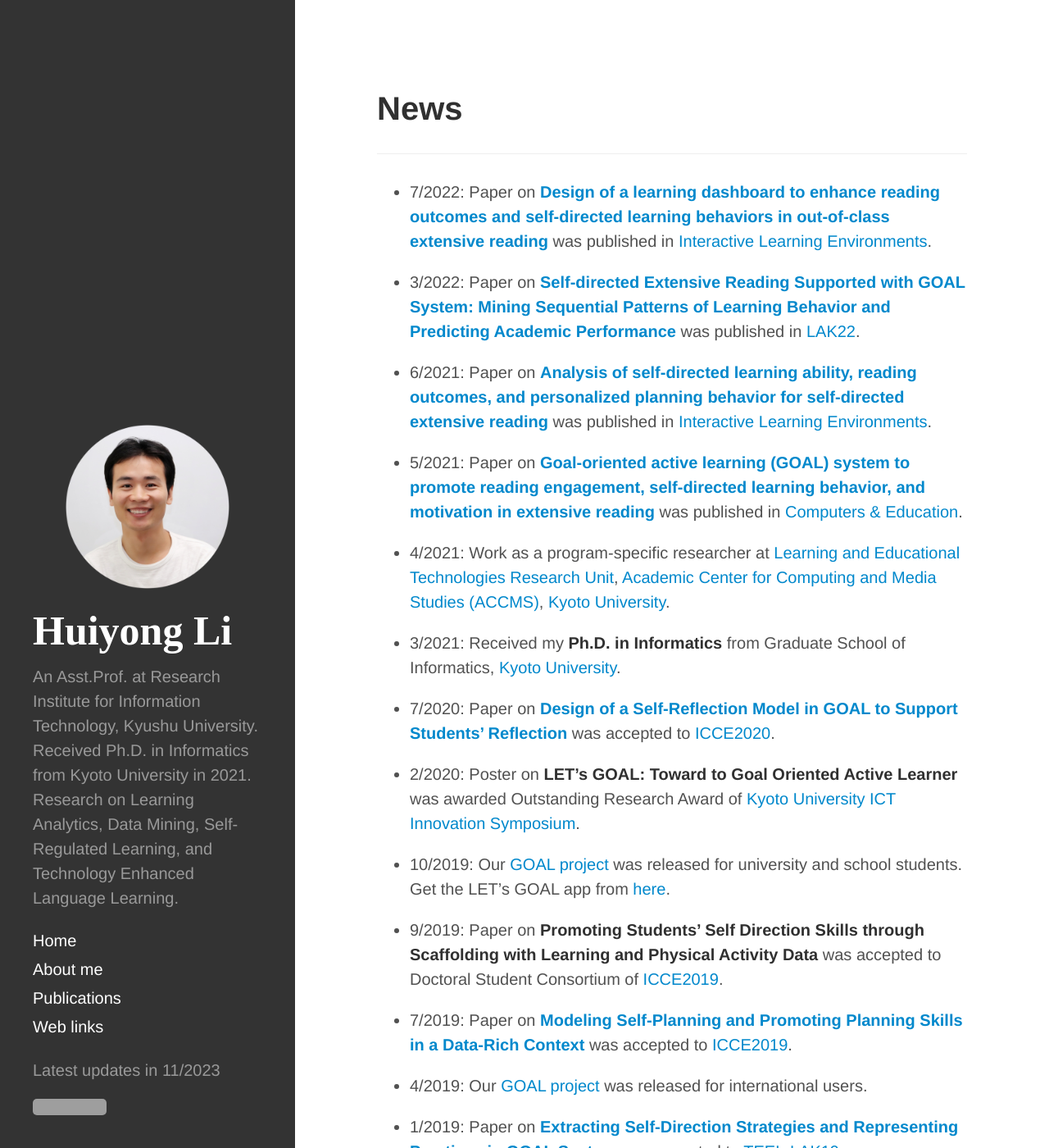
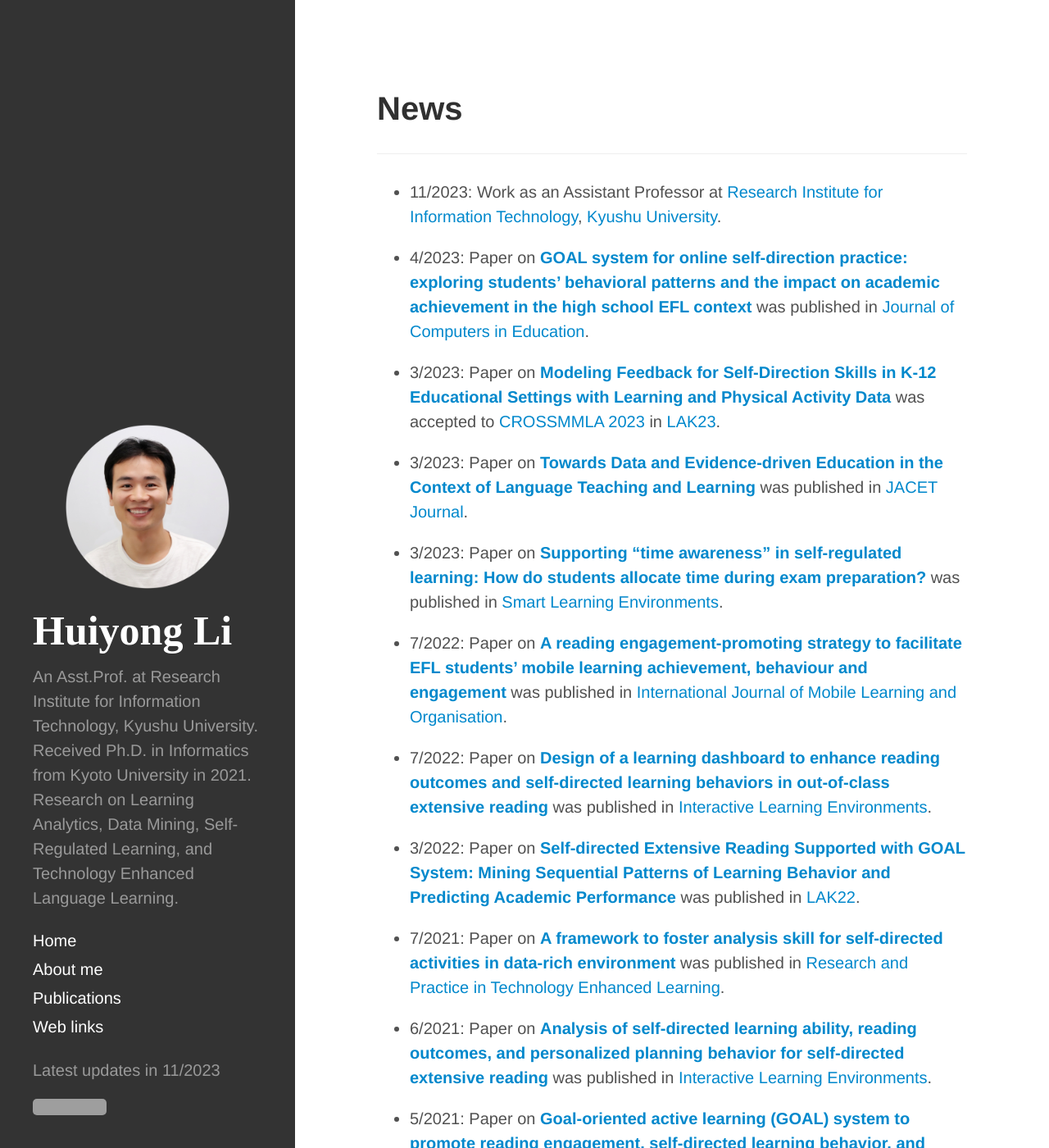
Before and after one commit to li-huiyong/li-huiyong.github.io, a Jekyll site: the page built from index.md, in a window 1280 px wide and 1400 px high. Shown: the whole window at 82% size. Built offline with Jekyll 4.4.1, drawn with Linux system fonts in a browser that asks for light colours; nearby versions of some CDN libraries; some web fonts are replaced; our own code applies the rules of GitHub Pages for plain Markdown files; grey boxes are pictures that could not be loaded.

Commit message:
add co-author journal paper and new position

```diff
--- a/index.md
+++ b/index.md
@@ -6,9 +6,23 @@ layout: index
 
 ___
 
+* 11/2023: Work as an Assistant Professor at [Research Institute for Information Technology](https://ri2t.kyushu-u.ac.jp/en/index-e.html), [Kyushu University](https://www.kyushu-u.ac.jp/en/).
+
+* 4/2023: Paper on [**GOAL system for online self‑direction practice: exploring students’ behavioral patterns and the impact on academic achievement in the high school EFL context**](http://dx.doi.org/10.1007/s40692-023-00272-0) was published in [Journal of Computers in Education](https://www.springer.com/journal/40692).
+
+* 3/2023: Paper on [**Modeling Feedback for Self-Direction Skills in K-12 Educational Settings with Learning and Physical Activity Data**](https://ceur-ws.org/Vol-3439/paper2.pdf) was accepted to [CROSSMMLA 2023](https://easychair.org/cfp/crossmmla23) in [LAK23](https://www.solaresearch.org/events/lak/lak23/).
+
+* 3/2023: Paper on [**Towards Data and Evidence-driven Education in the Context of Language Teaching and Learning**](https://www.jacet.org/SelectedPapers/JACET61_2022_SP_9) was published in [JACET Journal](https://www.jacet.org/publication/jacet-journal/).
+
+* 3/2023: Paper on [**Supporting “time awareness” in self-regulated learning: How do students allocate time during exam preparation?**](http://dx.doi.org/10.1186/s40561-023-00243-z) was published in [Smart Learning Environments](https://slejournal.springeropen.com/).
+
+* 7/2022: Paper on [**A reading engagement-promoting strategy to facilitate EFL students' mobile learning achievement, behaviour and engagement**](https://doi.org/10.1504/IJMLO.2022.125968) was published in [International Journal of Mobile Learning and Organisation](https://www.inderscienceonline.com/journal/ijmlo).
+
 * 7/2022: Paper on [**Design of a learning dashboard to enhance reading outcomes and self-directed learning behaviors in out-of-class extensive reading**](https://doi.org/10.1080/10494820.2022.2101126) was published in [Interactive Learning Environments](https://www.tandfonline.com/journals/nile20).
 
 * 3/2022: Paper on [**Self-directed Extensive Reading Supported with GOAL System: Mining Sequential Patterns of Learning Behavior and Predicting Academic Performance**](https://doi.org/10.1145/3506860.3506889) was published in [LAK22](https://dl.acm.org/doi/proceedings/10.1145/3506860).
+
+* 7/2021: Paper on [**A framework to foster analysis skill for self-directed activities in data-rich environment**](https://doi.org/10.1186/s41039-021-00170-y) was published in [Research and Practice in Technology Enhanced Learning](https://telrp.springeropen.com/).
 
 * 6/2021: Paper on [**Analysis of self-directed learning ability, reading outcomes, and personalized planning behavior for self-directed extensive reading**](https://doi.org/10.1080/10494820.2021.1937660) was published in [Interactive Learning Environments](https://www.tandfonline.com/toc/nile20/current).
 
```
